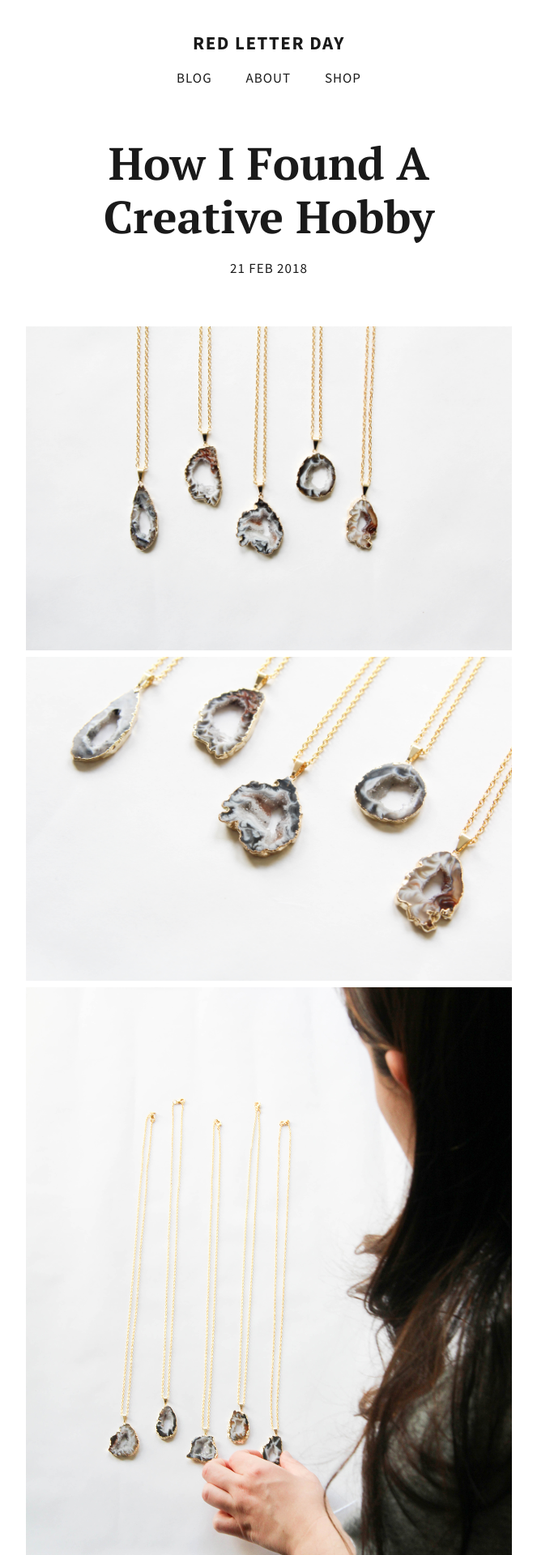
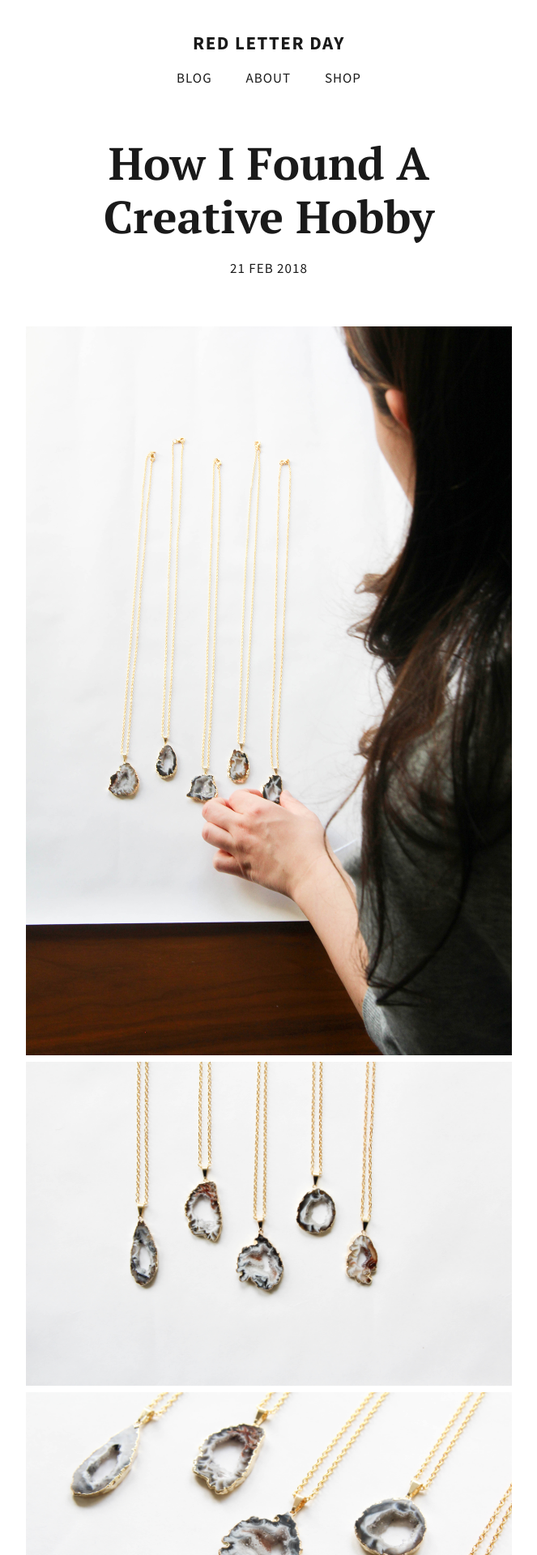
Before and after one commit to totiffany/totiffany.github.io, a Jekyll site: the page built from _posts/2018-02-21-How-I-Found-A-Creative-Hobby.md, in a window 1280 px wide. Shown: the top 1920 px of the page at 81% size, without its empty margins (308-971 px from the left). Built offline with Jekyll 4.4.1, drawn with Linux system fonts in a browser that asks for light colours; our own code applies the rules of GitHub Pages for plain Markdown files.

Commit message:
Update 2018-02-21-How-I-Found-A-Creative-Hobby.md

```diff
--- a/_posts/2018-02-21-How-I-Found-A-Creative-Hobby.md
+++ b/_posts/2018-02-21-How-I-Found-A-Creative-Hobby.md
@@ -1,9 +1,9 @@
 ---
 published: true
 ---
+![tiff-blog-1-1.jpg]({{site.baseurl}}/img/tiff-blog-1-1.jpg)
 ![tiff-blog-2-1.jpg]({{site.baseurl}}/img/tiff-blog-2-1.jpg)
 ![tiff-blog-3-1.jpg]({{site.baseurl}}/img/tiff-blog-3-1.jpg)
-![tiff-blog-1-1.jpg]({{site.baseurl}}/img/tiff-blog-1-1.jpg)
 
 A couple years ago I found myself in a rut. I wasn’t progressing the way I wanted to in my personal or professional life, and was just feeling stuck. I decided what I needed was a creative hobby. Aside from reading and trying every bakery in San Francisco, I realized I didn't have a lot of hobbies. I wanted something I could get excited about outside of work.
 
```
